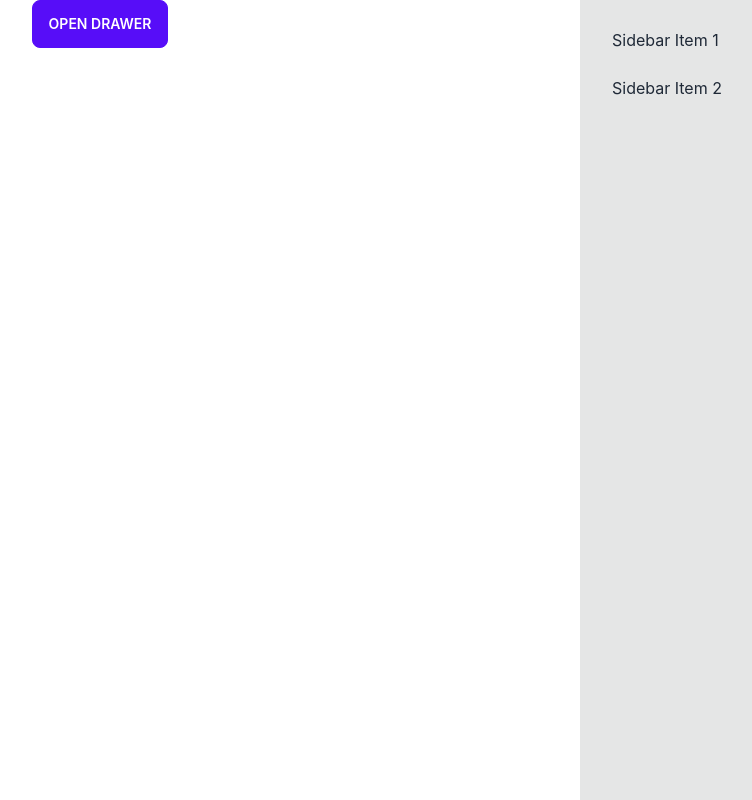
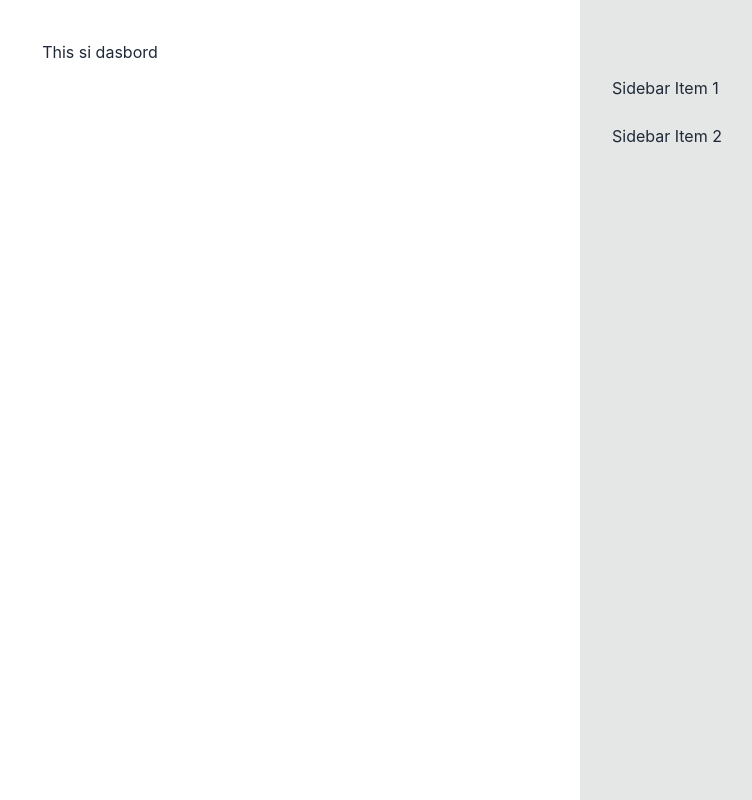
Before and after one commit to skmamunkhan072/b612_used_products_resale_clients_side_skmamunkhan072, a React (Create React App) app: page /dashboard in a window 1280 px wide. Shown: the whole page, without its empty margins (380-1132 px from the left). Built offline with nearby package versions, Linux system fonts and the light colour scheme; no server answers.

Commit message:
dawer menu add

```diff
--- a/src/Components/Layouts/DashboardLayout.js
+++ b/src/Components/Layouts/DashboardLayout.js
@@ -1,30 +1,42 @@
 import React from "react";
 import { Outlet } from "react-router-dom";
-import Footer from "../Pages/Share/Footer/Footer";
-import Navbar from "../Pages/Share/Navbar/Navbar";
+import { AiOutlineBars } from "react-icons/ai";
 
 const DashboardLayout = () => {
+  const dashboardMenu = (
+    <>
+      <label htmlFor="my-drawer-4">
+        <li>
+          <a>Sidebar Item 1</a>
+        </li>
+        <li>
+          <a>Sidebar Item 2</a>
+        </li>
+      </label>
+    </>
+  );
   return (
     <div>
       <div className="drawer drawer-end drawer-mobile">
         <input id="my-drawer-4" type="checkbox" className="drawer-toggle" />
-        <div className="drawer-content">
-          <label
-            htmlFor="my-drawer-4"
-            className="drawer-button btn btn-primary"
-          >
-            Open drawer
-          </label>
+        <div className="drawer-content lg:pt-10">
+          <div className="lg:hidden block flex justify-end items-center">
+            <label htmlFor="my-drawer-4" className="mr-20 mt-5">
+              <AiOutlineBars className="text-3xl" />
+            </label>
+          </div>
+
+          <Outlet />
         </div>
         <div className="drawer-side">
           <label htmlFor="my-drawer-4" className="drawer-overlay"></label>
-          <ul className="menu p-4 w-80 bg-base-300 text-base-content">
-            <li>
-              <a>Sidebar Item 1</a>
-            </li>
-            <li>
-              <a>Sidebar Item 2</a>
-            </li>
+          <ul className="menu p-4 pt-16 w-80 bg-base-300 text-base-content relative	">
+            <div className="lg:hidden block flex justify-end items-center absolute top-0">
+              <label htmlFor="my-drawer-4" className="mr-20 mt-5">
+                <AiOutlineBars className="text-2xl" />
+              </label>
+            </div>
+            {dashboardMenu}
           </ul>
         </div>
       </div>
--- a/src/Components/Pages/Dashboard/dashboard/dashboard.jsx
+++ b/src/Components/Pages/Dashboard/dashboard/dashboard.jsx
@@ -2,13 +2,8 @@ import React from "react";
 
 const dashboard = () => {
   return (
-    <div className="py-20">
-      <input id="my-drawer-4" type="checkbox" className="drawer-toggle" />
-      <div className="drawer-content">
-        <label htmlFor="my-drawer-4" className="drawer-button btn btn-primary">
-          Open drawer
-        </label>
-      </div>
+    <div>
+      <h1>This si dasbord</h1>
     </div>
   );
 };
```
